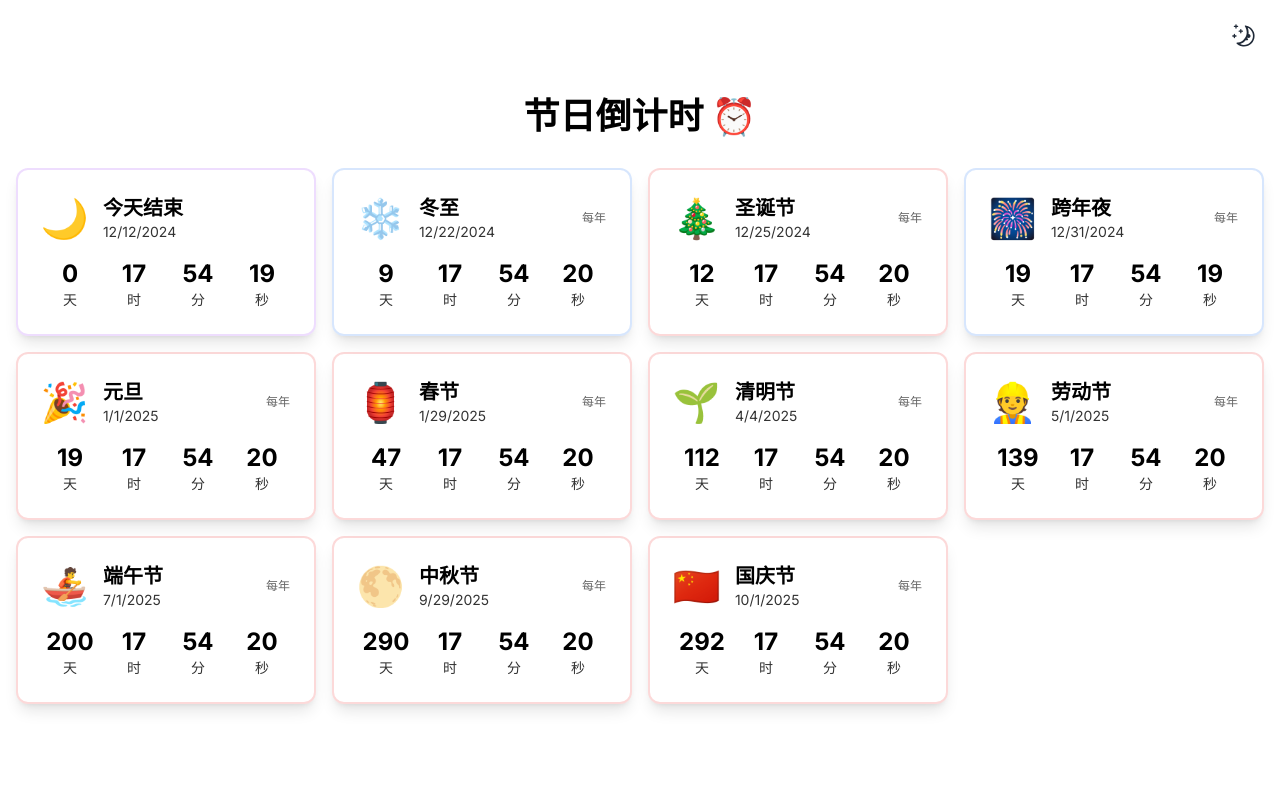
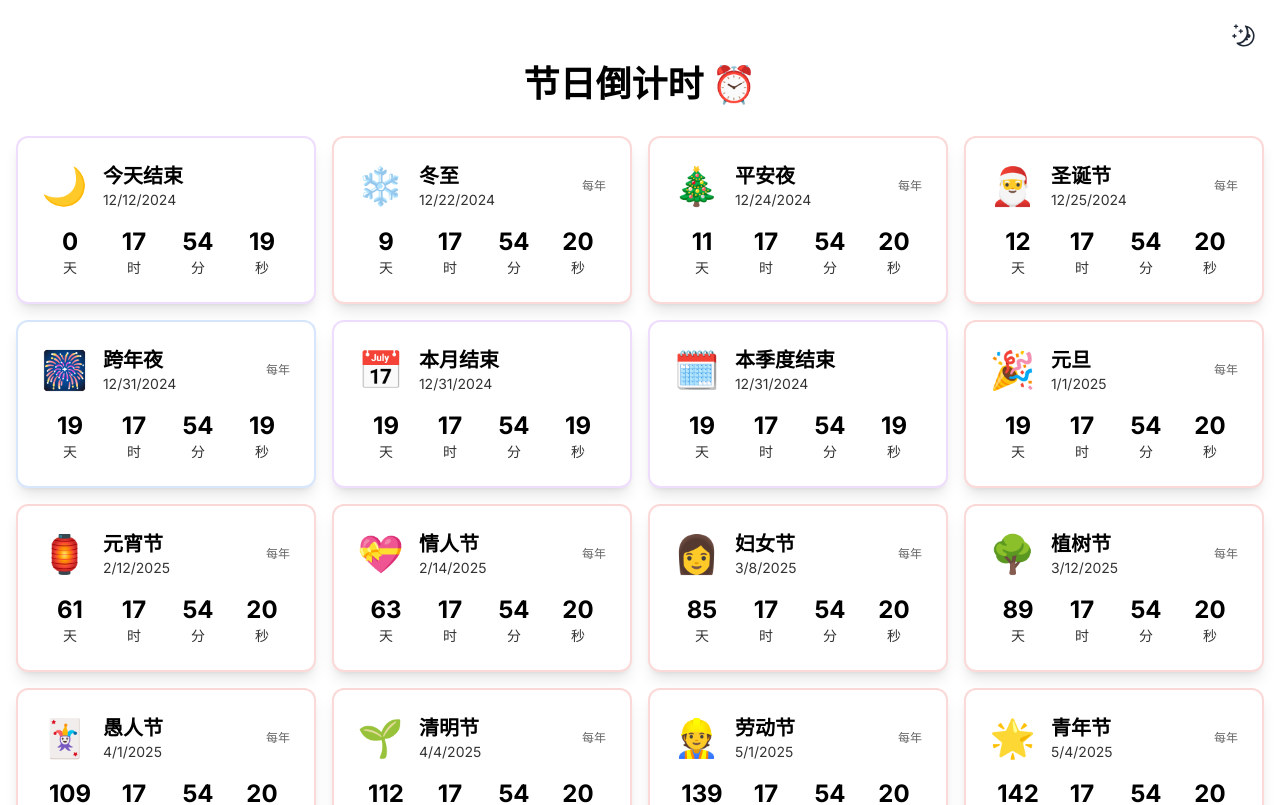
Before and after one commit to yaolifeng0629/countdown, a Next.js app: page / in a window 1280 px wide. Shown: the top 805 px of the page. Built offline with nearby package versions, Linux system fonts and the light colour scheme.

Commit message:
feat: add some holidday

```diff
--- a/src/app/page.tsx
+++ b/src/app/page.tsx
@@ -7,7 +7,7 @@ import holidays from '@/data/holidays';
 
 export default function Home() {
   return (
-    <main className="container mx-auto min-h-screen p-4 pt-24">
+    <main className="container mx-auto min-h-screen p-4 pt-16">
       <div className="fixed right-4 top-4">
         <ThemeToggle />
       </div>
@@ -21,7 +21,7 @@ export default function Home() {
           <span className="ml-2">⏰</span>
         </h1>
       </motion.div>
-      <div className="grid grid-cols-1 gap-4 md:grid-cols-2 lg:grid-cols-3 xl:grid-cols-4">
+      <div className="grid grid-cols-1 gap-4 md:grid-cols-2 lg:grid-cols-3 xl:grid-cols-4 pb-16">
         {holidays.map((holiday) => (
           <CountdownCard key={holiday.id} holiday={holiday} />
         ))}
--- a/src/data/holidays.ts
+++ b/src/data/holidays.ts
@@ -1,4 +1,4 @@
-import { addDays, addYears, getYear } from 'date-fns';
+import { addDays, addYears, getYear, endOfMonth, endOfQuarter } from 'date-fns';
 
 export interface Holiday {
   id: string;
@@ -18,7 +18,7 @@ const fixedHolidays: Holiday[] = [
   {
     id: 'new-year',
     name: '元旦',
-    date: new Date(currentYear + 1, 0, 1),
+    date: new Date(currentYear, 0, 1),
     icon: '🎉',
     description: '新年快乐！',
     color: 'bg-red-500',
@@ -26,12 +26,182 @@ const fixedHolidays: Holiday[] = [
     repeat: 'yearly'
   },
   {
-    id: 'spring-festival',
-    name: '春节',
-    date: new Date(2025, 0, 29),
+    id: 'valentines-day',
+    name: '情人节',
+    date: new Date(currentYear, 1, 14),
+    icon: '💝',
+    description: '浪漫情人节',
+    color: 'bg-pink-500',
+    type: 'holiday',
+    repeat: 'yearly'
+  },
+  {
+    id: 'womens-day',
+    name: '妇女节',
+    date: new Date(currentYear, 2, 8),
+    icon: '👩',
+    description: '致敬杰出女性',
+    color: 'bg-purple-500',
+    type: 'holiday',
+    repeat: 'yearly'
+  },
+  {
+    id: 'arbor-day',
+    name: '植树节',
+    date: new Date(currentYear, 2, 12),
+    icon: '🌳',
+    description: '绿化祖国',
+    color: 'bg-green-600',
+    type: 'holiday',
+    repeat: 'yearly'
+  },
+  {
+    id: 'april-fools',
+    name: '愚人节',
+    date: new Date(currentYear, 3, 1),
+    icon: '🃏',
+    description: '开个玩笑',
+    color: 'bg-yellow-400',
+    type: 'holiday',
+    repeat: 'yearly'
+  },
+  {
+    id: 'labor-day',
+    name: '劳动节',
+    date: new Date(currentYear, 4, 1),
+    icon: '👷',
+    description: '劳动最光荣',
+    color: 'bg-blue-500',
+    type: 'holiday',
+    repeat: 'yearly'
+  },
+  {
+    id: 'youth-day',
+    name: '青年节',
+    date: new Date(currentYear, 4, 4),
+    icon: '🌟',
+    description: '五四青年节',
+    color: 'bg-blue-400',
+    type: 'holiday',
+    repeat: 'yearly'
+  },
+  {
+    id: 'children-day',
+    name: '儿童节',
+    date: new Date(currentYear, 5, 1),
+    icon: '🎠',
+    description: '六一儿童节',
+    color: 'bg-yellow-300',
+    type: 'holiday',
+    repeat: 'yearly'
+  },
+  {
+    id: 'party-day',
+    name: '建党节',
+    date: new Date(currentYear, 6, 1),
+    icon: '🎗️',
+    description: '中国共产党诞生纪念日',
+    color: 'bg-red-600',
+    type: 'holiday',
+    repeat: 'yearly'
+  },
+  {
+    id: 'army-day',
+    name: '建军节',
+    date: new Date(currentYear, 7, 1),
+    icon: '⭐',
+    description: '人民军队生日',
+    color: 'bg-green-700',
+    type: 'holiday',
+    repeat: 'yearly'
+  },
+  {
+    id: 'victory-day',
+    name: '抗战胜利日',
+    date: new Date(currentYear, 8, 3),
+    icon: '✌️',
+    description: '铭记历史',
+    color: 'bg-blue-700',
+    type: 'holiday',
+    repeat: 'yearly'
+  },
+  {
+    id: 'teachers-day',
+    name: '教师节',
+    date: new Date(currentYear, 8, 10),
+    icon: '📚',
+    description: '尊师重教',
+    color: 'bg-blue-500',
+    type: 'holiday',
+    repeat: 'yearly'
+  },
+  {
+    id: 'national-day',
+    name: '国庆节',
+    date: new Date(currentYear, 9, 1),
+    icon: '🇨🇳',
+    description: '祖国生日快乐',
+    color: 'bg-red-500',
+    type: 'holiday',
+    repeat: 'yearly'
+  },
+  {
+    id: 'halloween',
+    name: '万圣节',
+    date: new Date(currentYear, 9, 31),
+    icon: '🎃',
+    description: 'Happy Halloween!',
+    color: 'bg-orange-500',
+    type: 'holiday',
+    repeat: 'yearly'
+  },
+  {
+    id: 'thanksgiving',
+    name: '感恩节',
+    date: new Date(currentYear, 10, 27),
+    icon: '🦃',
+    description: '感恩有你',
+    color: 'bg-orange-600',
+    type: 'holiday',
+    repeat: 'yearly'
+  },
+  {
+    id: 'winter-solstice',
+    name: '冬至',
+    date: new Date(currentYear, 11, 22),
+    icon: '❄️',
+    description: '冬至快乐',
+    color: 'bg-blue-200',
+    type: 'holiday',
+    repeat: 'yearly'
+  },
+  {
+    id: 'christmas-eve',
+    name: '平安夜',
+    date: new Date(currentYear, 11, 24),
+    icon: '🎄',
+    description: '圣诞平安夜',
+    color: 'bg-green-500',
+    type: 'holiday',
+    repeat: 'yearly'
+  },
+  {
+    id: 'christmas',
+    name: '圣诞节',
+    date: new Date(currentYear, 11, 25),
+    icon: '🎅',
+    description: 'Merry Christmas!',
+    color: 'bg-green-600',
+    type: 'holiday',
+    repeat: 'yearly'
+  },
+  {
+    id: 'lantern-festival',
+    name: '元宵节',
+    date: new Date(2025, 1, 12),
     icon: '🏮',
-    description: '农历新年',
-    color: 'bg-red-600',
+    description: '正月十五闹元宵',
+    color: 'bg-red-400',
     type: 'holiday',
     repeat: 'yearly'
   },
@@ -46,22 +216,52 @@ const fixedHolidays: Holiday[] = [
     repeat: 'yearly'
   },
   {
-    id: 'labor-day',
-    name: '劳动节',
-    date: new Date(currentYear, 4, 1),
-    icon: '👷',
-    description: '劳动最光荣',
-    color: 'bg-blue-500',
+    id: 'mothers-day',
+    name: '母亲节',
+    date: new Date(2025, 4, 11),
+    icon: '👩‍👦',
+    description: '感恩母亲',
+    color: 'bg-pink-400',
     type: 'holiday',
     repeat: 'yearly'
   },
   {
-    id: 'dragon-boat',
-    name: '端午节',
-    date: new Date(2025, 5, 31),
-    icon: '🚣',
-    description: '赛龙舟，吃粽子',
-    color: 'bg-emerald-500',
+    id: 'fathers-day',
+    name: '父亲节',
+    date: new Date(2025, 5, 15),
+    icon: '👨‍👦',
+    description: '感恩父亲',
+    color: 'bg-blue-600',
+    type: 'holiday',
+    repeat: 'yearly'
+  },
+  {
+    id: 'summer-solstice',
+    name: '夏至',
+    date: new Date(2025, 5, 21),
+    icon: '☀️',
+    description: '一年中最长的白天',
+    color: 'bg-yellow-500',
+    type: 'holiday',
+    repeat: 'yearly'
+  },
+  {
+    id: 'qixi-festival',
+    name: '七夕节',
+    date: new Date(2025, 7, 3),
+    icon: '🌌',
+    description: '中国情人节',
+    color: 'bg-purple-400',
+    type: 'holiday',
+    repeat: 'yearly'
+  },
+  {
+    id: 'ghost-festival',
+    name: '中元节',
+    date: new Date(2025, 8, 15),
+    icon: '🏮',
+    description: '慎终追远',
+    color: 'bg-gray-600',
     type: 'holiday',
     repeat: 'yearly'
   },
@@ -76,25 +276,35 @@ const fixedHolidays: Holiday[] = [
     repeat: 'yearly'
   },
   {
-    id: 'national-day',
-    name: '国庆节',
-    date: new Date(currentYear, 9, 1),
-    icon: '🇨🇳',
-    description: '祖国生日快乐',
-    color: 'bg-red-500',
+    id: 'double-ninth',
+    name: '重阳节',
+    date: new Date(2025, 9, 6),
+    icon: '🍂',
+    description: '敬老节',
+    color: 'bg-yellow-600',
     type: 'holiday',
     repeat: 'yearly'
   },
   {
-    id: 'christmas',
-    name: '圣诞节',
-    date: new Date(currentYear, 11, 25),
-    icon: '🎄',
-    description: 'Merry Christmas!',
-    color: 'bg-green-600',
+    id: 'hanyi-festival',
+    name: '寒衣节',
+    date: new Date(2025, 9, 15),
+    icon: '👘',
+    description: '寒衣节',
+    color: 'bg-blue-300',
     type: 'holiday',
     repeat: 'yearly'
   },
+  {
+    id: 'lower-yuan',
+    name: '下元节',
+    date: new Date(2025, 10, 26),
+    icon: '🏮',
+    description: '下元节',
+    color: 'bg-red-400',
+    type: 'holiday',
+    repeat: 'yearly'
+  }
 ];
 
 // 获取今天的日期
@@ -112,14 +322,22 @@ const customCountdowns: Holiday[] = [
     type: 'today'
   },
   {
-    id: 'winter',
-    name: '冬至',
-    date: new Date(2024, 11, 22),
-    icon: '❄️',
-    description: '冬至快乐',
-    color: 'bg-blue-300',
-    type: 'custom',
-    repeat: 'yearly'
+    id: 'month-end',
+    name: '本月结束',
+    date: endOfMonth(today),
+    icon: '📅',
+    description: '本月即将结束',
+    color: 'bg-indigo-500',
+    type: 'today'
+  },
+  {
+    id: 'quarter-end',
+    name: '本季度结束',
+    date: endOfQuarter(today),
+    icon: '🗓️',
+    description: '季度即将结束',
+    color: 'bg-blue-500',
+    type: 'today'
   },
   {
     id: 'new-year-eve',
```
